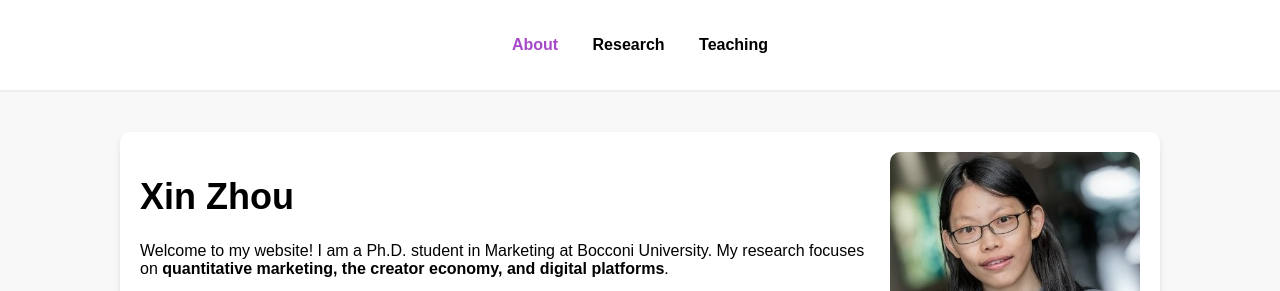
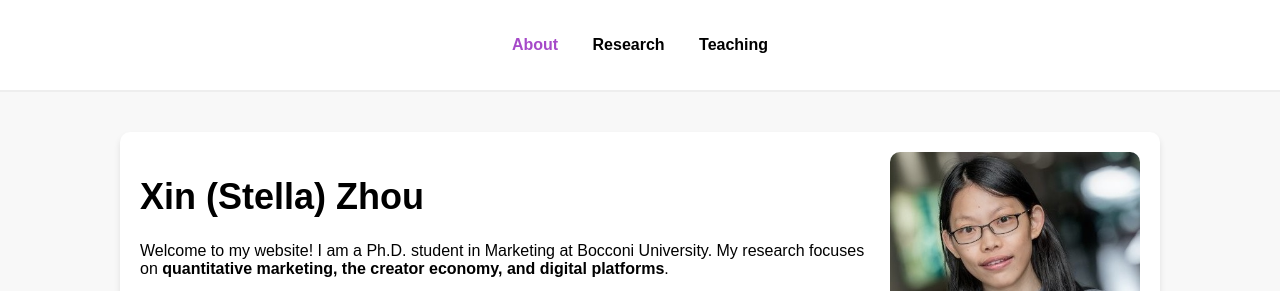
Before and after one commit to xinzhou1016/xinzhou1016.github.io, a plain HTML site: page index.html in a window 1280 px wide. Shown: the top 291 px of the page. Drawn offline with Linux system fonts and the light colour scheme.

Commit message:
Update name to include 'Stella' in header

```diff
--- a/index.html
+++ b/index.html
@@ -21,7 +21,7 @@
     <main>
         <div class="container">
             <div class="text-content">
-                <h1><strong>Xin Zhou</strong></h1>
+                <h1><strong>Xin (Stella) Zhou</strong></h1>
 
                 <p>
                     Welcome to my website! I am a Ph.D. student in Marketing at Bocconi University.
```
